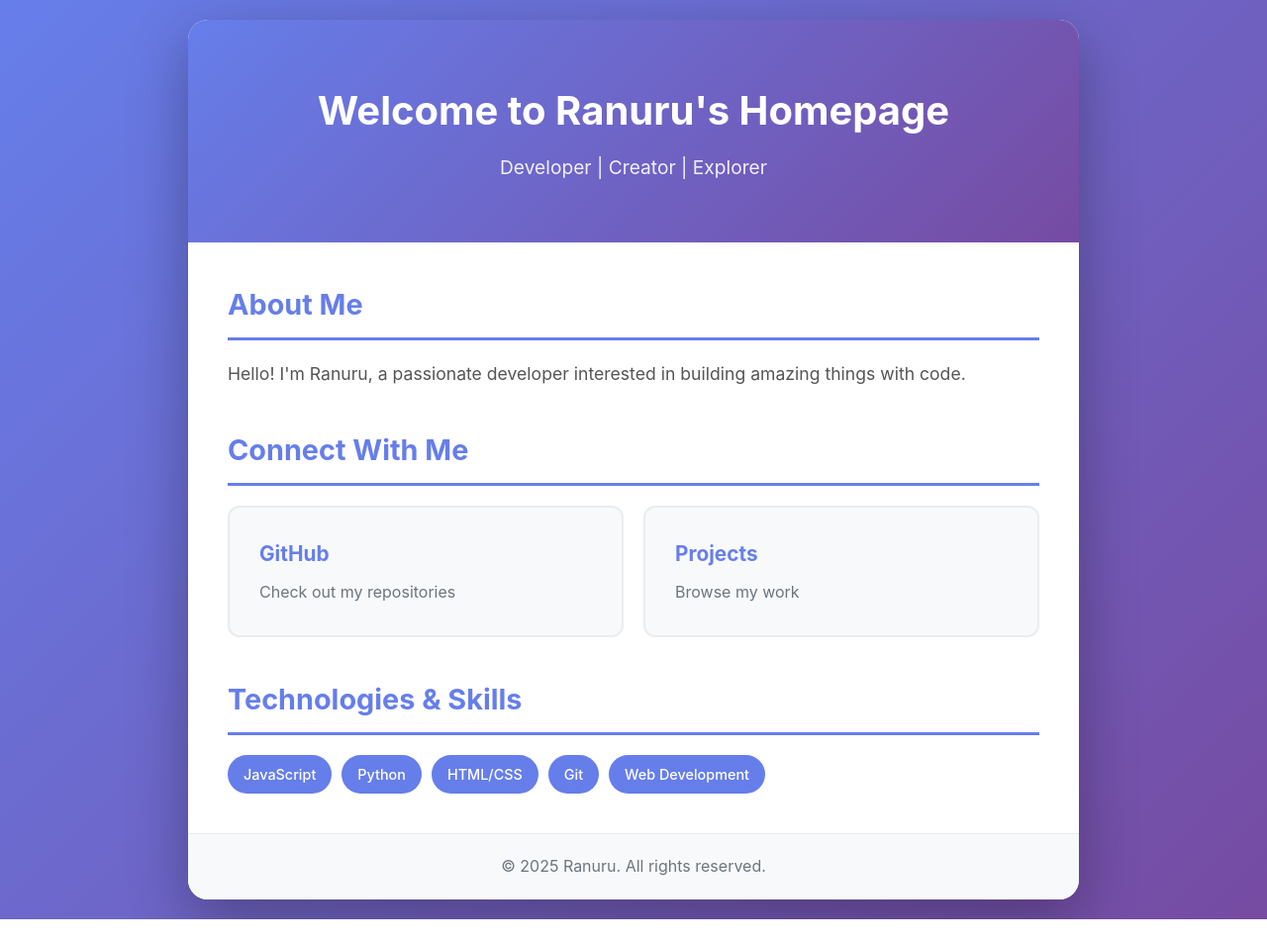
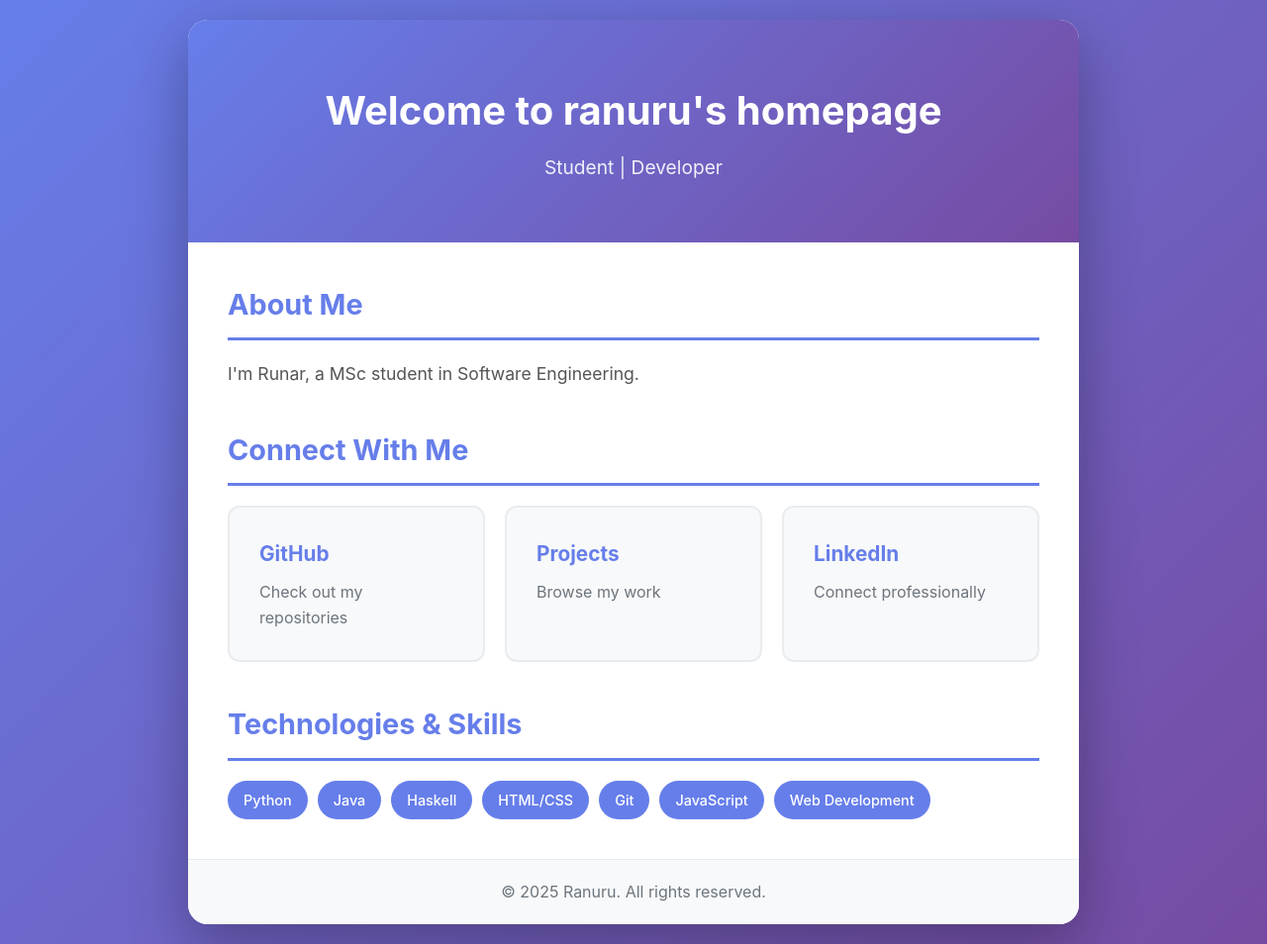
Before and after one commit to ranuru/home, a plain HTML site: page index.html in a window 1280 px wide. Shown: the whole page at 99% size. Before the commit the page ends 929 px from the top, so only its background shows below. Drawn offline with Linux system fonts and the light colour scheme.

Commit message:
Update homepage content and styling for clarity and consistency

```diff
--- a/index.html
+++ b/index.html
@@ -1,22 +1,24 @@
 <!DOCTYPE html>
 <html lang="en">
+
 <head>
     <meta charset="UTF-8">
     <meta name="viewport" content="width=device-width, initial-scale=1.0">
     <title>Ranuru - Home</title>
     <link rel="stylesheet" href="style.css">
 </head>
+
 <body>
     <div class="container">
         <header>
-            <h1>Welcome to Ranuru's Homepage</h1>
-            <p class="subtitle">Developer | Creator | Explorer</p>
+            <h1>Welcome to ranuru's homepage</h1>
+            <p class="subtitle">Student | Developer</p>
         </header>
 
         <main>
             <section class="about">
                 <h2>About Me</h2>
-                <p>Hello! I'm Ranuru, a passionate developer interested in building amazing things with code.</p>
+                <p>I'm Runar, a MSc student in Software Engineering. </p>
             </section>
 
             <section class="links">
@@ -26,9 +28,15 @@
                         <h3>GitHub</h3>
                         <p>Check out my repositories</p>
                     </a>
-                    <a href="https://github.com/ranuru?tab=repositories" class="link-card" target="_blank" rel="noopener noreferrer">
+                    <a href="https://github.com/ranuru?tab=repositories" class="link-card" target="_blank"
+                        rel="noopener noreferrer">
                         <h3>Projects</h3>
                         <p>Browse my work</p>
+                    </a>
+                    <a href="https://www.linkedin.com/in/runarrossevold" class="link-card" target="_blank"
+                        rel="noopener noreferrer">
+                        <h3>LinkedIn</h3>
+                        <p>Connect professionally</p>
                     </a>
                 </div>
             </section>
@@ -36,10 +44,12 @@
             <section class="skills">
                 <h2>Technologies & Skills</h2>
                 <div class="tag-container">
-                    <span class="tag">JavaScript</span>
                     <span class="tag">Python</span>
+                    <span class="tag">Java</span>
+                    <span class="tag">Haskell</span>
                     <span class="tag">HTML/CSS</span>
                     <span class="tag">Git</span>
+                    <span class="tag">JavaScript</span>
                     <span class="tag">Web Development</span>
                 </div>
             </section>
@@ -50,4 +60,5 @@
         </footer>
     </div>
 </body>
+
 </html>
```
